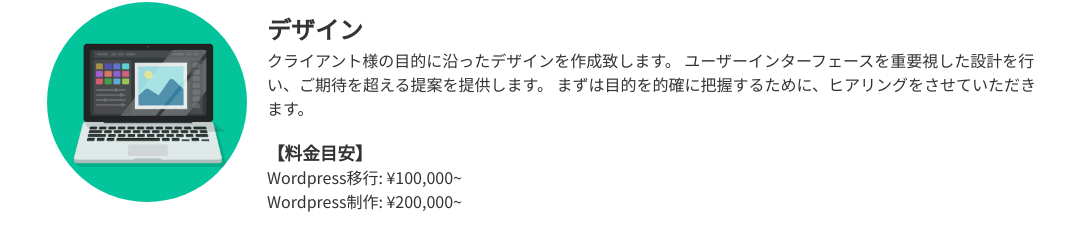
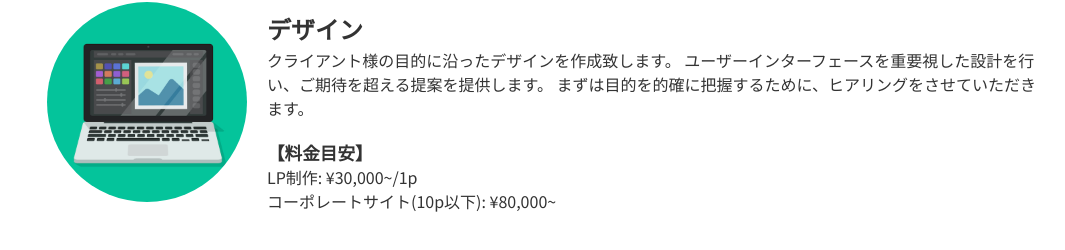
Before and after one commit to daichi-yamauchi/my_portfolio, a website: page index.html in a window 1280 px wide. Shown: the part 2217-2467 px from the top of the page, without its empty margins (101-1166 px from the left). Drawn offline with nearby package versions, Linux system fonts and the light colour scheme; files whose address does not match are found by name.

Commit message:
誤記訂正(価格)

```diff
--- a/index.html
+++ b/index.html
@@ -333,8 +333,8 @@
             </p>
             <h3>【料金目安】</h3>
             <p>
-              Wordpress移行: ¥100,000~<br />
-              Wordpress制作: ¥200,000~
+              LP制作: ¥30,000~/1p<br />
+              コーポレートサイト(10p以下): ¥80,000~
             </p>
           </div>
         </li>
```
